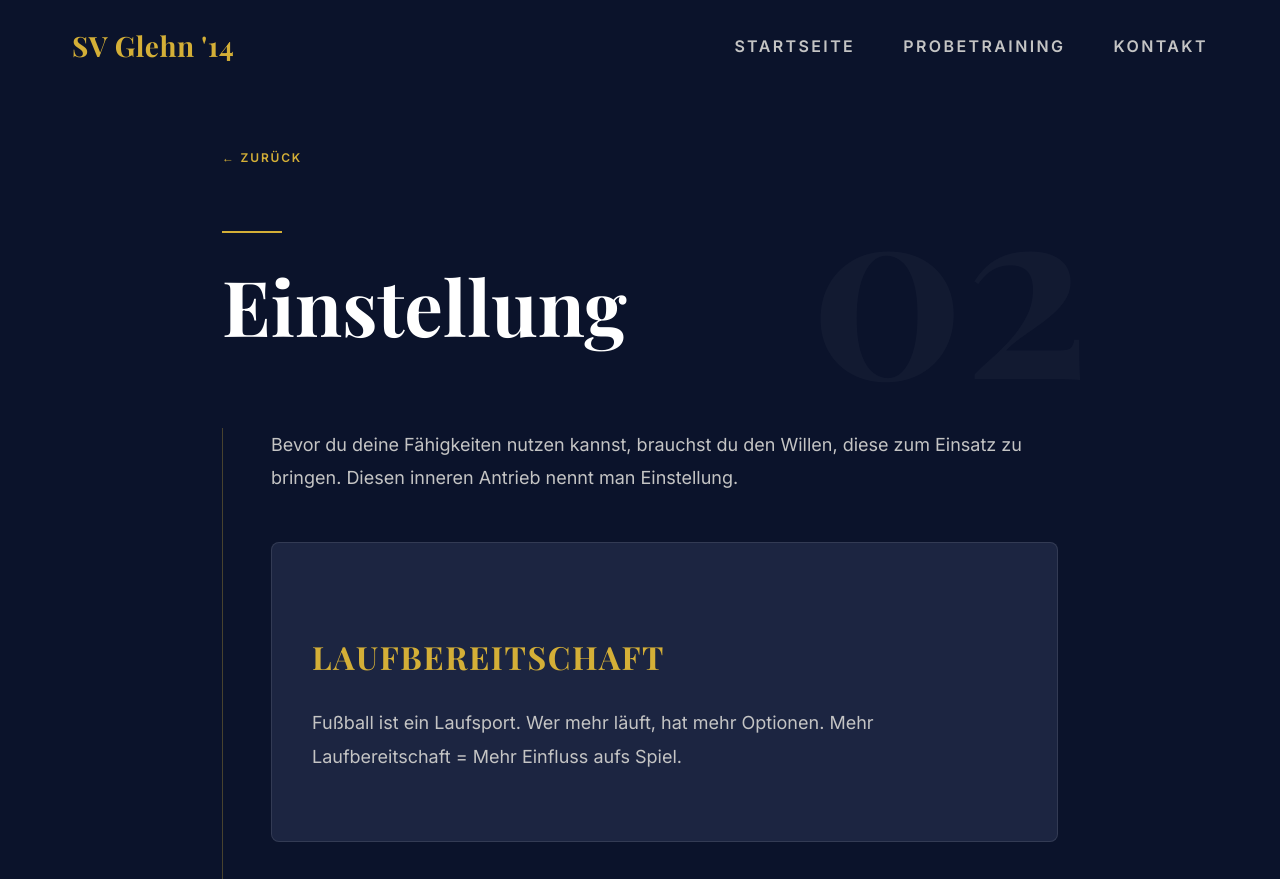
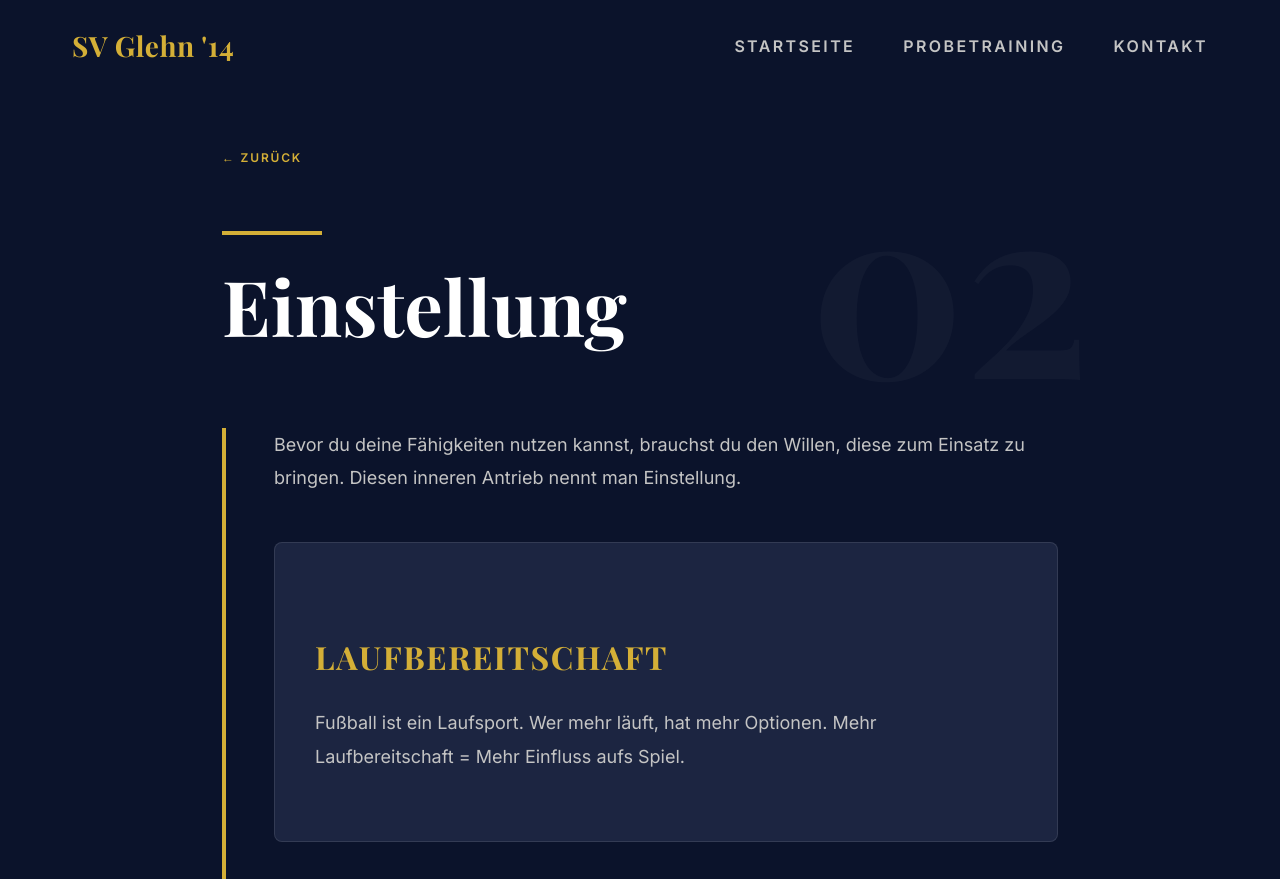
Before and after one commit to NetzerCapitalAdvisory/svglehn-2014, a website built with Vite: page einstellung.html in a window 1280 px wide. Shown: the top 879 px of the page. Built offline with nearby package versions, Linux system fonts and the light colour scheme.

Commit message:
Design refinements: Dark nav on pages, gold CTA, thicker lines

```diff
--- a/style.css
+++ b/style.css
@@ -542,6 +542,7 @@ footer a:hover {
     padding: 3rem 2rem;
   }
 }
+
 /* Custom Scrollbar */
 ::-webkit-scrollbar {
   width: 12px;
@@ -574,6 +575,7 @@ footer a:hover {
   margin-bottom: 4rem;
   transition: opacity 0.3s ease;
 }
+
 .back-link:hover {
   opacity: 0.7;
 }
@@ -597,8 +599,10 @@ footer a:hover {
   position: absolute;
   top: 0;
   left: 0;
-  width: 60px;
-  height: 2px;
+  width: 100px;
+  /* Longer horizontal line */
+  height: 4px;
+  /* Thicker horizontal line */
   background: var(--color-gold);
 }
 
@@ -624,7 +628,8 @@ footer a:hover {
 }
 
 .content-wrapper {
-  border-left: 1px solid rgba(212, 175, 55, 0.3);
+  border-left: 4px solid var(--color-gold);
+  /* Thicker vertical line, gold */
   padding-left: 3rem;
   margin-top: 2rem;
   position: relative;
```
